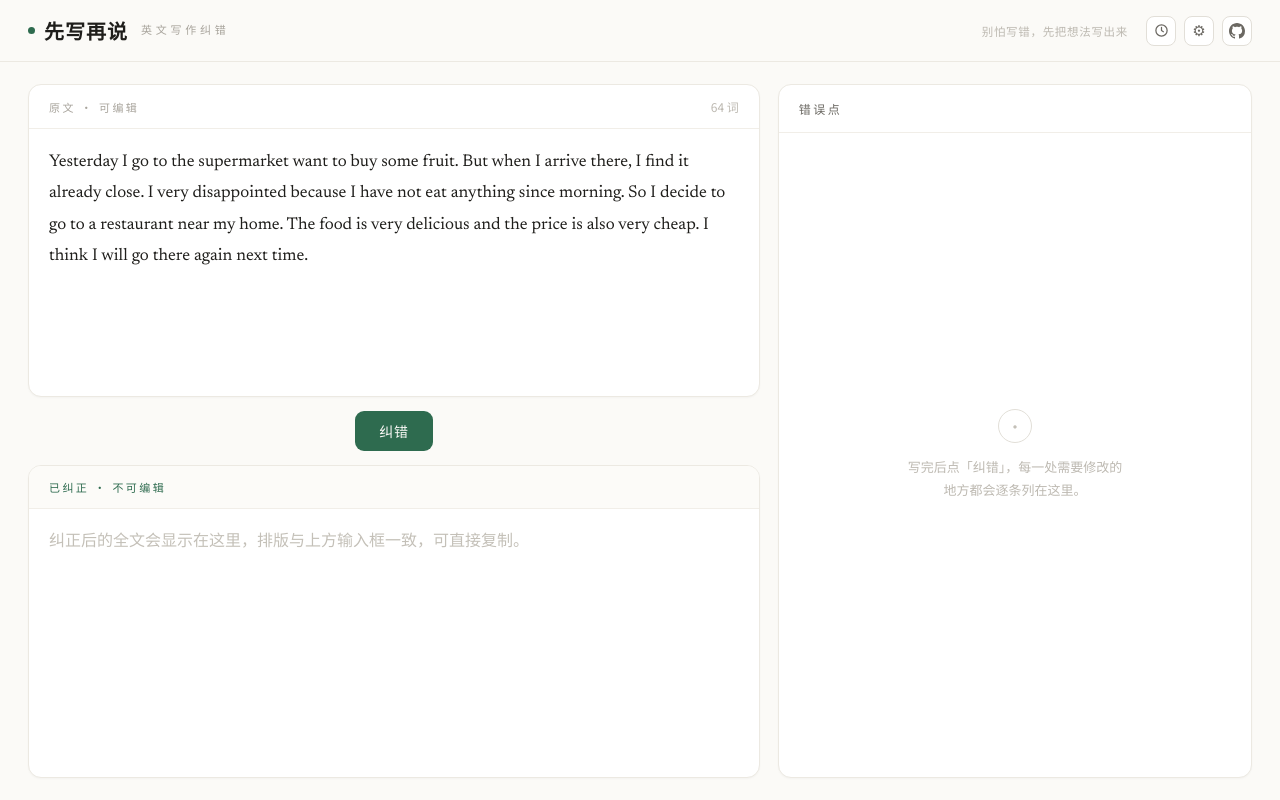
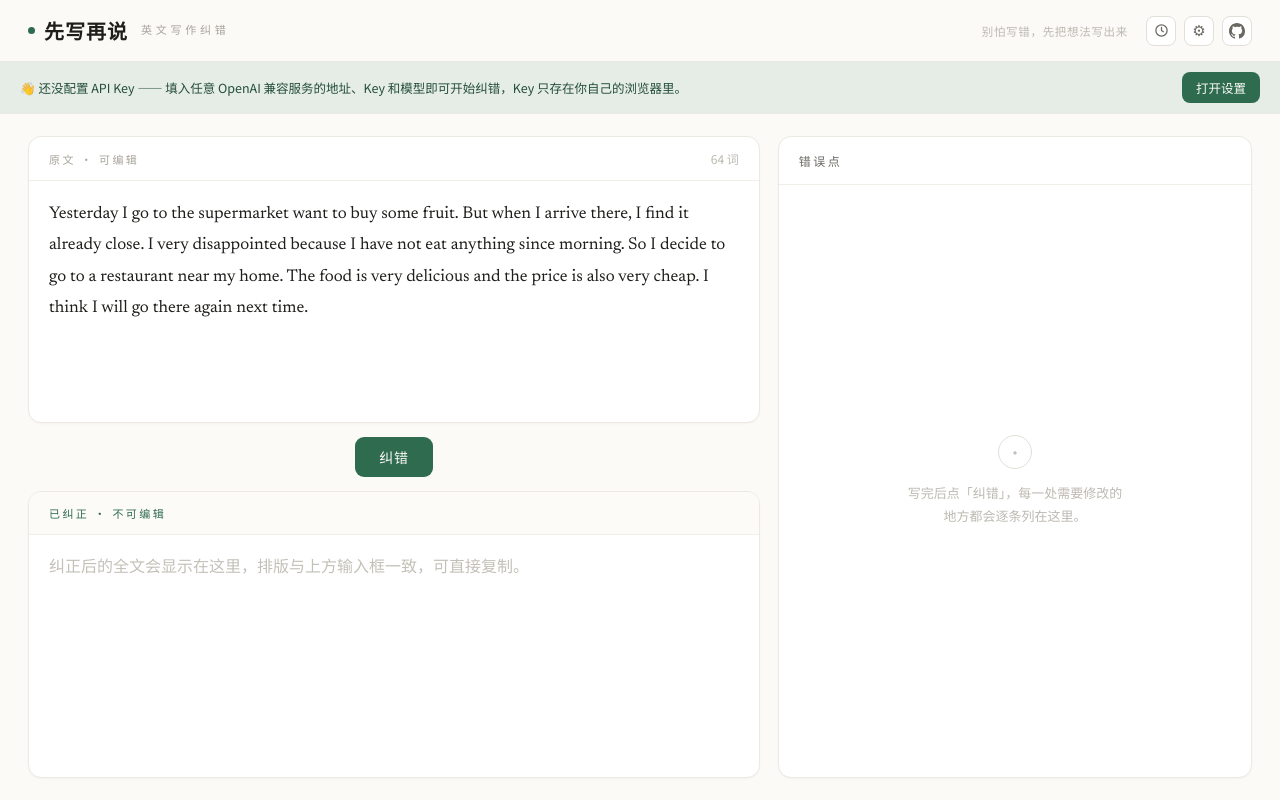
Before and after one commit to kpaxian7/english_writing, a React (Vite) app: page / in a window 1280 px wide. Built offline with nearby package versions, Linux system fonts and the light colour scheme; the HTML template or start-up script is replaced by a standard one.

Commit message:
Add first-run notice when API key is missing
Co-Authored-By: Claude Opus 4.8 <noreply@anthropic.com>

```diff
--- a/src/App.tsx
+++ b/src/App.tsx
@@ -127,6 +127,44 @@ export default function App() {
         onOpenSettings={() => setShowSettings(true)}
       />
 
+      {!settings.apiKey.trim() && (
+        <div
+          style={{
+            flex: 'none',
+            display: 'flex',
+            alignItems: 'center',
+            justifyContent: 'space-between',
+            gap: 12,
+            padding: '10px 20px',
+            background: colors.greenSoft,
+            borderBottom: `1px solid ${colors.border}`,
+          }}
+        >
+          <span style={{ fontSize: 12.5, lineHeight: 1.6, color: colors.greenDark }}>
+            👋 还没配置 API Key —— 填入任意 OpenAI 兼容服务的地址、Key 和模型即可开始纠错，Key 只存在你自己的浏览器里。
+          </span>
+          <button
+            className="btn-primary"
+            onClick={() => setShowSettings(true)}
+            style={{
+              flex: 'none',
+              border: 'none',
+              background: colors.green,
+              color: colors.paper,
+              cursor: 'pointer',
+              fontFamily: 'inherit',
+              fontSize: 12.5,
+              fontWeight: 500,
+              padding: '6px 14px',
+              borderRadius: 8,
+              whiteSpace: 'nowrap',
+            }}
+          >
+            打开设置
+          </button>
+        </div>
+      )}
+
       <div className="app-main">
         {/* 左列：原文 + 按钮 + 已纠正 */}
         <div className="app-col-left">
```
